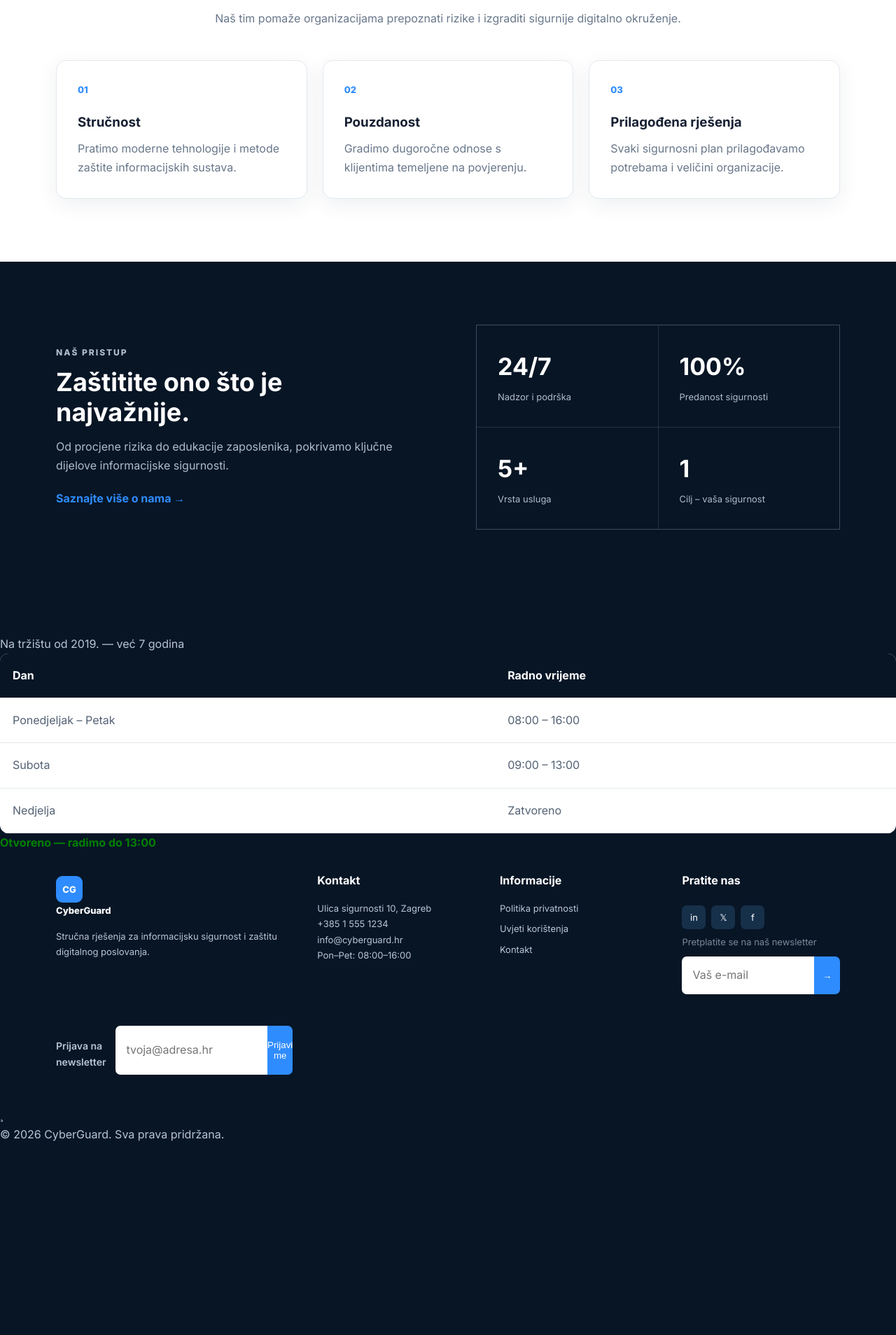
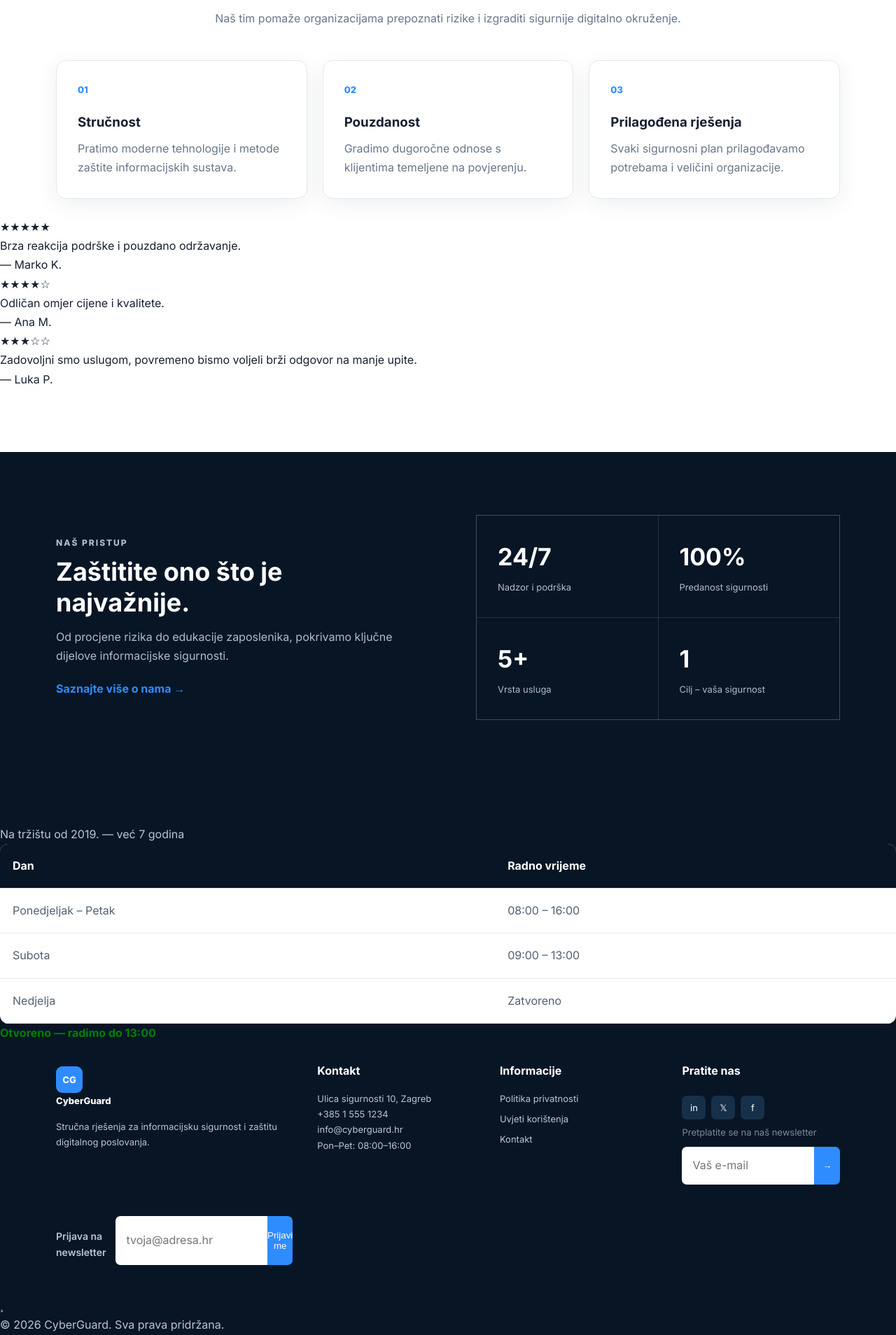
Before and after one commit to patriciadm8163-cpu/sjiwp-web-sigurnost, a PHP site: page / in a window 1280 px wide. Shown: the part 802-2710 px from the top of the page at 70% size. Before the commit the page ends 2433 px from the top, so only its background shows below. Run offline with PHP 8.4, Linux system fonts and the light colour scheme.

Commit message:
napravljena prva razina

```diff
--- a/index.php
+++ b/index.php
@@ -12,9 +12,27 @@
 <body>
     <?php
     include "header.php";
+    $recenzije = [
+    [
+        'klijent' => 'Marko K.',
+        'ocjena'  => 5,
+        'tekst'   => 'Brza reakcija podrške i pouzdano održavanje.'
+    ],
+    [
+        'klijent' => 'Ana M.',
+        'ocjena'  => 4,
+        'tekst'   => 'Odličan omjer cijene i kvalitete.'
+    ],
+    [
+        'klijent' => 'Luka P.',
+        'ocjena'  => 3,
+        'tekst'   => 'Zadovoljni smo uslugom, povremeno bismo voljeli brži odgovor na manje upite.'
+    ]
+];
     ?>
 
 <main>
+
     <section class="hero">
         <div class="container hero-content">
             <div>
@@ -59,6 +77,23 @@
                 </article>
             </div>
         </div>
+        <br>
+        <div>
+    <?php foreach ($recenzije as $recenzija): ?>
+        <div>
+            <div aria-label="Ocjena <?= $recenzija['ocjena'] ?> od 5">
+                <?php
+                $ocjena = $recenzija['ocjena'];
+                for ($i = 1; $i <= 5; $i++) {
+                    echo ($i <= $ocjena) ? '★' : '☆';
+                }
+                ?>
+            </div>
+            <p><?= htmlspecialchars($recenzija['tekst']) ?></p>
+            <div>— <?= htmlspecialchars($recenzija['klijent']) ?></div>
+        </div>
+    <?php endforeach; ?>
+</div>
     </section>
 
     <section class="section dark">
--- a/vjezba7.php
+++ b/vjezba7.php
@@ -1,4 +1,4 @@
-
+// TSD-4RT | PDM | 23.11.2026
 <?php
 
 for ($i=1; $i<=10;$i++){
```
